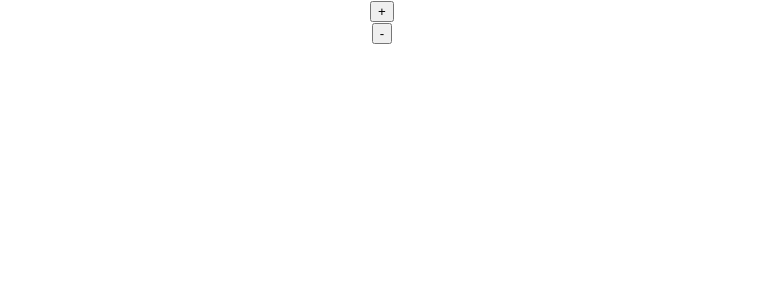
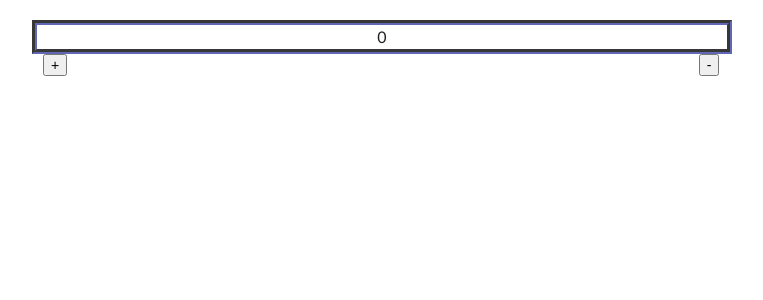
Before and after one commit to Harshvardhanvipat/counter-task-1, a React (Create React App) app: page / in a window 1280 px wide. Shown: the top 300 px of the page, without its empty margins (258-1021 px from the left). Built offline with nearby package versions, Linux system fonts and the light colour scheme.

Commit message:
styling and also fixing the class component

```diff
--- a/public/index.html
+++ b/public/index.html
@@ -13,6 +13,12 @@
     <link
       rel="stylesheet"
       href="https://fonts.googleapis.com/css?family=Roboto:300,400,500,700&display=swap"
+    />
+    <link
+      rel="stylesheet"
+      href="https://cdnjs.cloudflare.com/ajax/libs/semantic-ui/2.4.1/semantic.min.css"
+      integrity="sha512-8bHTC73gkZ7rZ7vpqUQThUDhqcNFyYi2xgDgPDHc+GXVGHXq+xPjynxIopALmOPqzo9JZj0k6OqqewdGO3EsrQ=="
+      crossorigin="anonymous"
     />
     <!--
       manifest.json provides metadata used when your web app is installed on a
--- a/src/App.css
+++ b/src/App.css
@@ -2,37 +2,7 @@
   text-align: center;
 }
 
-.App-logo {
-  height: 40vmin;
-  pointer-events: none;
+.increment-decrement-button-holder-div {
+  text-align: center;
+  margin-top: 20px;
 }
-
-@media (prefers-reduced-motion: no-preference) {
-  .App-logo {
-    animation: App-logo-spin infinite 20s linear;
-  }
-}
-
-.App-header {
-  background-color: #282c34;
-  min-height: 100vh;
-  display: flex;
-  flex-direction: column;
-  align-items: center;
-  justify-content: center;
-  font-size: calc(10px + 2vmin);
-  color: white;
-}
-
-.App-link {
-  color: #61dafb;
-}
-
-@keyframes App-logo-spin {
-  from {
-    transform: rotate(0deg);
-  }
-  to {
-    transform: rotate(360deg);
-  }
-}
--- a/src/App.js
+++ b/src/App.js
@@ -6,18 +6,36 @@ import { useState } from "react";
 
 import "./App.css";
 
-function App() {
-  const [value, setValue] = useState(0);
+class App extends React.Component {
+  constructor(props) {
+    super(props);
+    this.state = {
+      count: 0,
+    };
+  }
 
-  return (
-    <div className="App">
+  render() {
+    const ICREMENT_SYMBOL = "+";
+    const DECREMENT_SYMBOL = "-";
+
+    return (
       <div>
-        <DisplayNumber currentValue={value}></DisplayNumber>
-        <IncrementComponent></IncrementComponent>
-        <DecrementComponent></DecrementComponent>
+        <div>
+          <DisplayNumber currentValue={this.state.count}></DisplayNumber>
+        </div>
+        <div className="ui grid equal  increment-decrement-button-holder-div">
+          <div className="equal width row">
+            <div className="increment column">
+              <button>{ICREMENT_SYMBOL}</button>
+            </div>
+            <div className="decrement column">
+              <button>{DECREMENT_SYMBOL}</button>
+            </div>
+          </div>
+        </div>
       </div>
-    </div>
-  );
+    );
+  }
 }
 
 export default App;
--- a/src/components/DisplayNumberComponent.js
+++ b/src/components/DisplayNumberComponent.js
@@ -1,8 +1,11 @@
 import React from "react";
 import ReactDOM from "react-dom";
+import "../css/DisplayNumberComponent.css";
 
 function DisplayNumber(props) {
-  return <div> {props.value} </div>;
+  return (
+    <div className="ui text container display-number">{props.currentValue}</div>
+  );
 }
 
 export default DisplayNumber;
--- /dev/null
+++ b/src/css/DisplayNumberComponent.css
@@ -0,0 +1,5 @@
+.display-number {
+  margin-top: 20px;
+  text-align: center;
+  border: 5px groove rgba(25, 29, 76, 0.78);
+}
```
